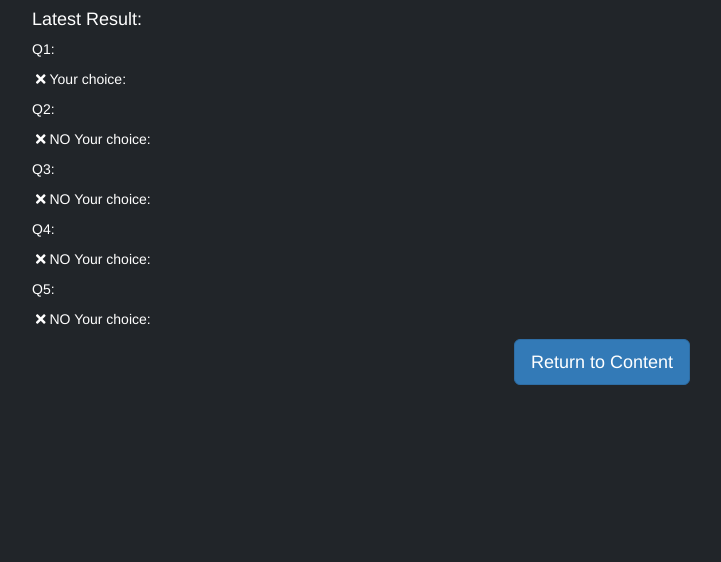
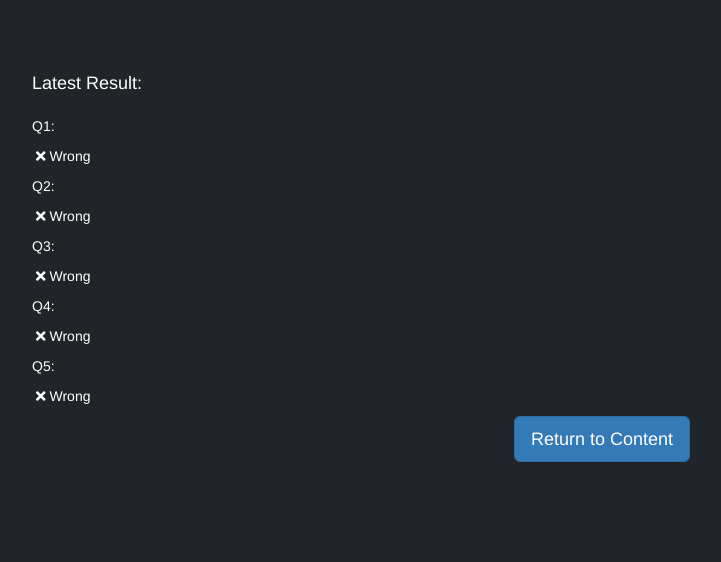
Before and after one commit to danielchegwidden/peaks-and-troughs, a Flask app: template app/templates/feedback.html in a window 1280 px wide, after a click on "Click to see Feedback". Shown: the part 332-894 px from the top of the page, without its empty margins (38-759 px from the left). Before the commit the page ends 717 px from the top, so only its background shows below. Run offline with Flask 2, Linux system fonts and the light colour scheme; the template is opened without the code that fills it, so the values that code supplies are empty; parts of the project's set-up code (start-up, migrations or seed data) failed here and were passed over; some libraries are stand-ins or nearby versions.

Commit message:
improve JS in feedback and stats page

```diff
--- a/app/templates/feedback.html
+++ b/app/templates/feedback.html
@@ -36,22 +36,14 @@
     <script src="https://use.fontawesome.com/releases/v5.15.3/js/all.js" crossorigin="anonymous"></script>
     <script>
     function show_feedback(){
-        let feedback = document.getElementsByClassName('feedback');
-        let finish = document.getElementsByClassName('finish');
-        for (i = 0; i < finish.length; i++) {
-            if (finish[i].style.display !== 'none'){
-                finish[i].style.display = 'none';
-            }
-        }
-        for (i = 0; i < feedback.length; i++) {
-            if (feedback[i].style.display === 'none'){
-            feedback[i].style.display='block'
-            }
-        }
+        let feedback = document.getElementById('feedback');
+        let finish = document.getElementById('finish');
+        finish.style.display = 'none';
+        feedback.style.display='block';
     };
     </script>
     <p>{{ test }}</p>
-    <section class="finish" style="display: block;">
+    <section id="finish" style="display: block;">
         <div class="container text-center" style="margin-top: 5%;">
             <h4>
                 You have submitted successfully!
@@ -63,7 +55,7 @@
             </a>
         </div>
     </section>
-    <section class="feedback" style="display: none;">
+    <section id="feedback" style="display: none;">
         <div class="container">
             <table>
                 <tr>
@@ -97,37 +89,37 @@
             </table>
         </div>
 
-        <div class="container">
-            <h4>Latest Result: </h4>
+        <div class="container" style="margin-top: 5%;">
+            <h4 style="margin-bottom: 2%;">Latest Result: </h4>
             <p>Q1: {{ questions['question_1'] }}</p>
             {% if latest[0].question_1_result %}
-            <p><i class="fas fa-check fa-fw"></i>Your choice:</p>
+            <p><i class="fas fa-check fa-fw"></i>Correct</p>
             {% else %}
-            <p><i class="fas fa-times fa-fw"></i>Your choice:</p>
+            <p><i class="fas fa-times fa-fw"></i>Wrong</p>
             {% endif %}
             <p>Q2: {{ questions['question_2'] }}</p>
             {% if latest[0].question_2_result %}
-            <p><i class="fas fa-check fa-fw"></i>YES Your choice:</p>
+            <p><i class="fas fa-check fa-fw"></i>Correct</p>
             {% else %}
-            <p><i class="fas fa-times fa-fw"></i>NO Your choice:</p>
+            <p><i class="fas fa-times fa-fw"></i>Wrong</p>
             {% endif %}
             <p>Q3: {{ questions['question_3'] }}</p>
             {% if latest[0].question_3_result %}
-            <p><i class="fas fa-check fa-fw"></i>YES Your choice:</p>
+            <p><i class="fas fa-check fa-fw"></i>Correct</p>
             {% else %}
-            <p><i class="fas fa-times fa-fw"></i>NO Your choice:</p>
+            <p><i class="fas fa-times fa-fw"></i>Wrong</p>
             {% endif %}
             <p>Q4: {{ questions['question_4'] }}</p>
             {% if latest[0].question_4_result %}
-            <p><i class="fas fa-check fa-fw"></i>YES Your choice:</p>
+            <p><i class="fas fa-check fa-fw"></i>Correct</p>
             {% else %}
-            <p><i class="fas fa-times fa-fw"></i>NO Your choice:</p>
+            <p><i class="fas fa-times fa-fw"></i>Wrong</p>
             {% endif %}
             <p>Q5: {{ questions['question_5'] }}</p>
             {% if latest[0].question_5_result %}
-            <p><i class="fas fa-check fa-fw"></i>YES Your choice:</p>
+            <p><i class="fas fa-check fa-fw"></i>Correct</p>
             {% else %}
-            <p><i class="fas fa-times fa-fw"></i>NO Your choice:</p>
+            <p><i class="fas fa-times fa-fw"></i>Wrong</p>
             {% endif %}
         </div>
         <div class="container text-center">
```
Also changed, not shown: app/templates/statistics.html (+25 -4 lines).
